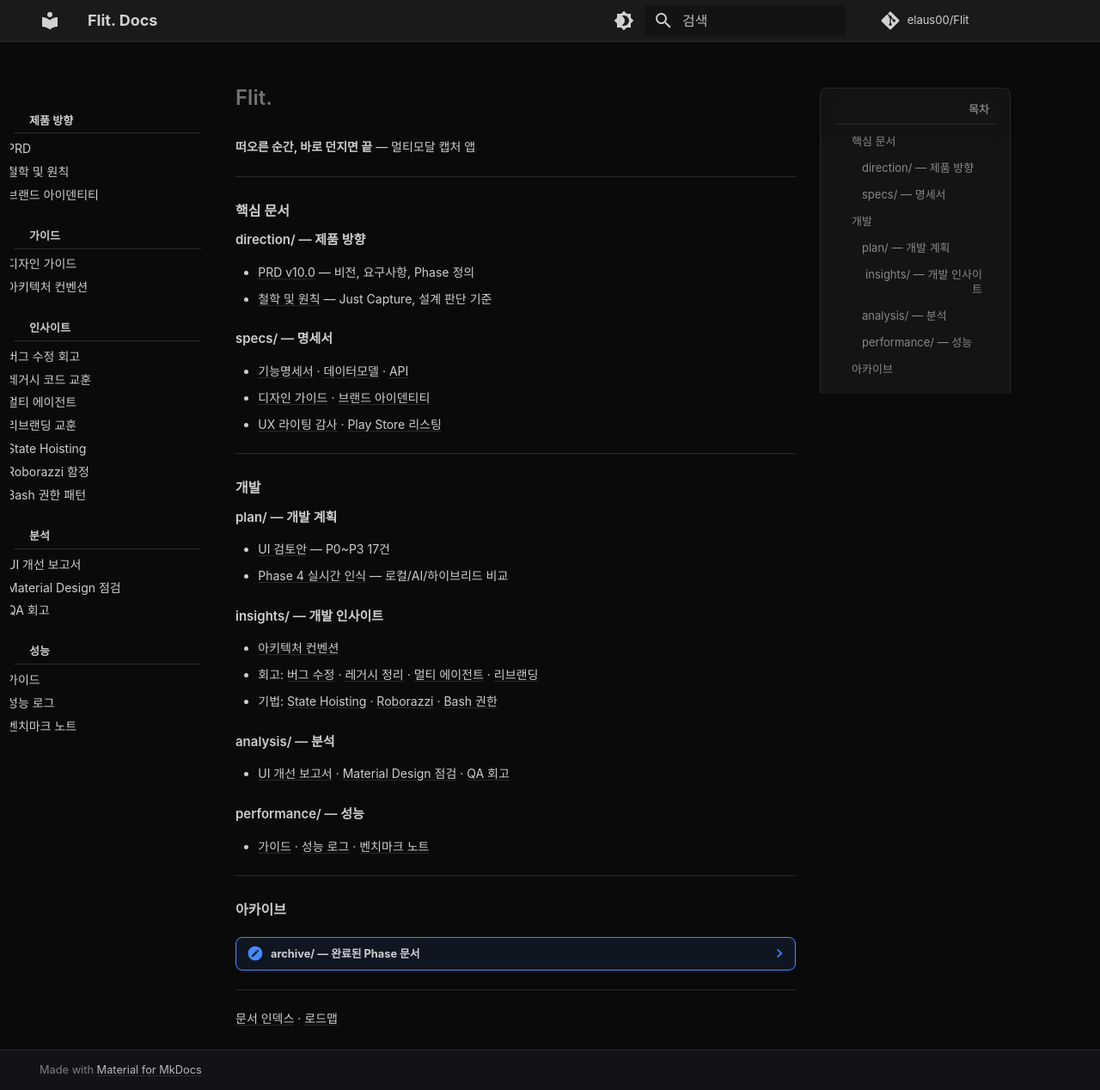
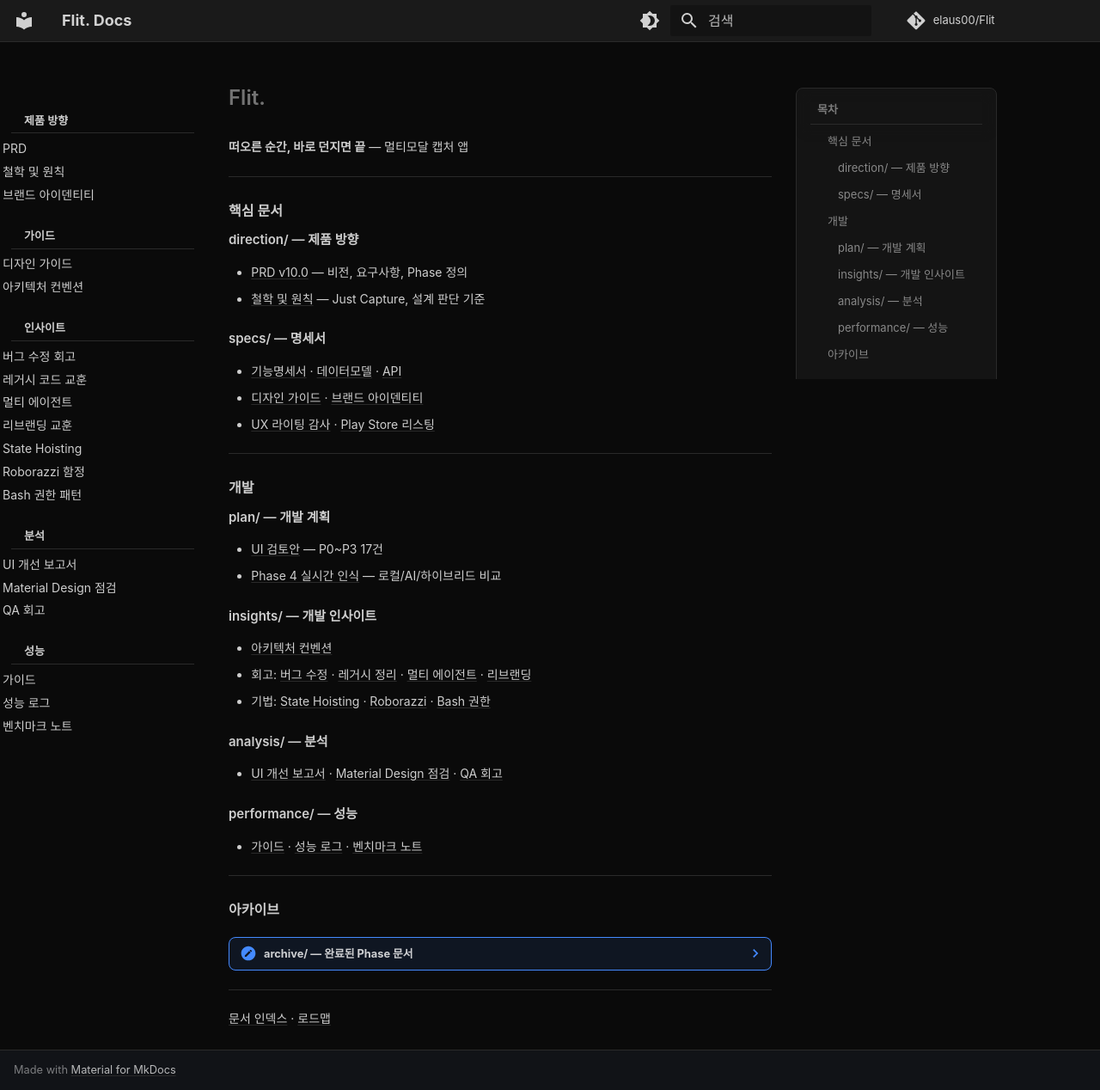
Before and after one commit to elaus00/KAIROS_mobile, an MkDocs documentation site: the page built from docs/index.md, in a window 1280 px wide. Shown: the whole page at 86% size. Built offline with MkDocs 1.6.1 and Material for MkDocs 9.7.7, drawn with Linux system fonts in a browser that asks for light colours; comment, search, counter and statistics services are not loaded.

Commit message:
docs: realign TOC container and adjust docs spacing

```diff
--- a/docs/stylesheets/flit.css
+++ b/docs/stylesheets/flit.css
@@ -123,13 +123,18 @@ body {
   display: none !important;
 }
 
+/* 모바일/데스크톱 공통: 첫 글자 잘림 방지를 위한 좌측 거터 */
+.md-sidebar--primary .md-sidebar__inner {
+  padding-left: 0.35rem;
+}
+
 /* 섹션 레이블 */
 .md-nav--primary > .md-nav__list > .md-nav__item--nested > .md-nav__link {
   font-family: var(--flit-font);
   font-size: 13px !important;
   font-weight: 600;
   color: var(--flit-text);
-  padding: 0.6rem 0.6rem 0.3rem 0.9rem !important;
+  padding: 0.6rem 0.6rem 0.3rem 0.75rem !important;
   margin-top: 0.8rem;
   border-bottom: 1px solid var(--flit-divider);
 }
@@ -143,8 +148,7 @@ body {
   font-family: var(--flit-font);
   font-size: 13px !important;
   color: var(--flit-text-secondary);
-  padding-left: 0.9rem !important;
-  overflow: visible;
+  padding-left: 0.75rem !important;
 }
 
 .md-nav--primary .md-nav--nested .md-nav__link:hover,
@@ -164,13 +168,18 @@ body {
 }
 
 .md-nav--primary .md-nav__item {
-  padding-left: 0.2rem !important;
+  padding-left: 0.1rem !important;
 }
 
 /* --- 오른쪽 사이드바: TOC ------------------------------------------------- */
 
 .md-sidebar--secondary .md-sidebar__inner {
-  padding-right: 0.6rem;
+  padding-right: 0;
+  margin-right: 0;
+}
+
+.md-sidebar--secondary .md-sidebar__scrollwrap {
+  padding-right: 0;
 }
 
 .md-sidebar--secondary .md-nav--secondary {
@@ -178,7 +187,7 @@ body {
   border-radius: 8px;
   padding: 0.8rem;
   border: 1px solid var(--flit-border);
-  text-align: right;
+  margin-left: auto;
 }
 
 .md-sidebar--secondary .md-nav--secondary > .md-nav__title {
@@ -193,7 +202,6 @@ body {
   padding: 0 0.4rem 0.4rem !important;
   margin-bottom: 0.4rem;
   border-bottom: 1px solid var(--flit-divider);
-  text-align: right;
 }
 
 .md-sidebar--secondary .md-nav--secondary .md-nav__link {
@@ -201,7 +209,6 @@ body {
   font-size: 13px !important;
   color: var(--flit-text-secondary);
   padding: 0.15rem 0.4rem !important;
-  text-align: right;
 }
 
 .md-sidebar--secondary .md-nav--secondary .md-nav__link:hover,
@@ -212,12 +219,11 @@ body {
 /* --- 본문 ---------------------------------------------------------------- */
 
 .md-content {
-  max-width: 700px;
+  max-width: 680px;
 }
 
-.md-main__inner {
-  margin-left: 0.4rem;
-  margin-right: 0.4rem;
+.md-grid {
+  max-width: 76rem;
 }
 
 .md-typeset code {
```
